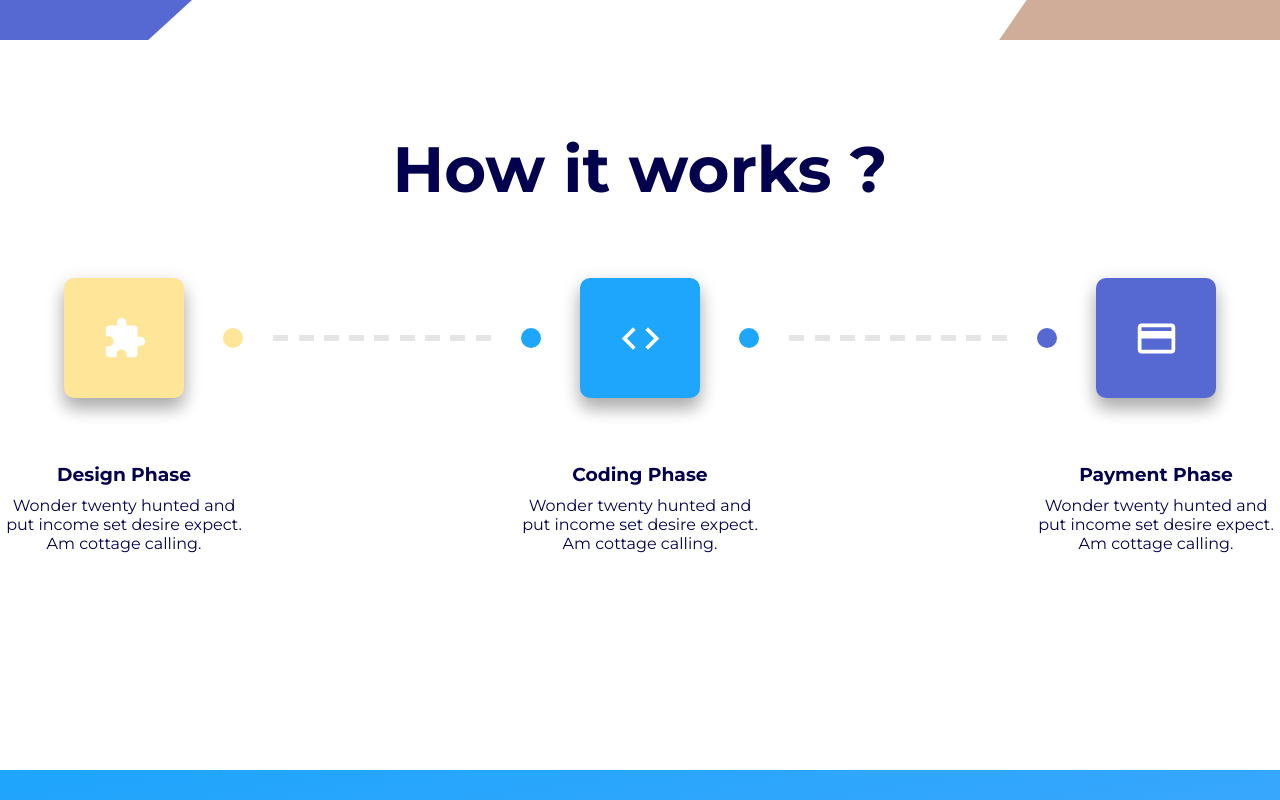
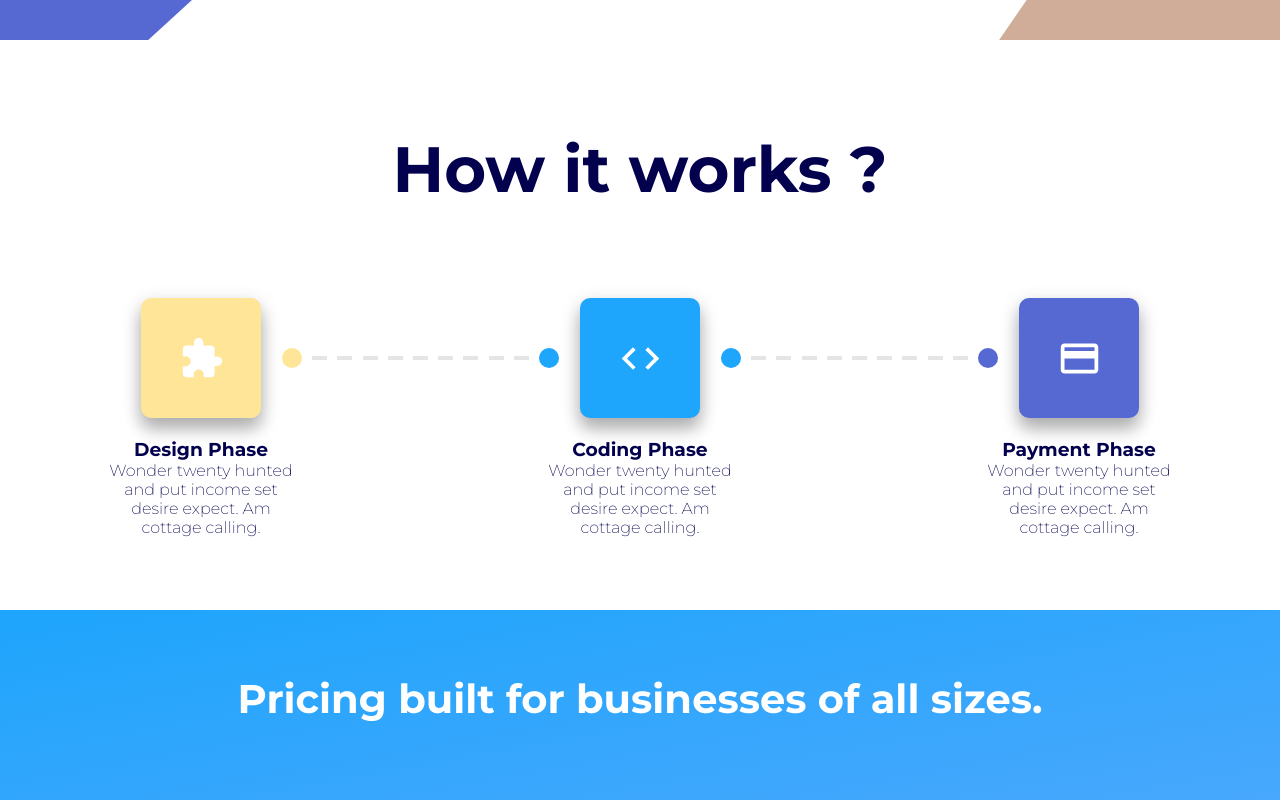
Before and after one commit to armagandalkiran/yorusoft-frontend, a React (Create React App) app: page / in a window 1280 px wide. Shown: the part 760-1560 px from the top of the page. Built offline with nearby package versions, Linux system fonts and the light colour scheme.

Commit message:
Step Card component added

```diff
--- /dev/null
+++ b/src/components/StepCard.jsx
@@ -0,0 +1,117 @@
+import React from "react";
+import styled from "styled-components";
+import PropTypes from "prop-types";
+
+const Wrapper = styled.div`
+  position: relative;
+`;
+
+const Container = styled.div`
+  display: flex;
+  align-items: center;
+  column-gap: 21px;
+  flex-direction: ${(props) => props.flexDirection.directionCol};
+`;
+
+Container.defaultProps = {
+  flexDirection: {
+    directionCol: "row",
+  },
+};
+
+const flexDirection = {
+  directionCol: "column",
+};
+
+
+const Square = styled.div`
+  display: flex;
+  align-items: center;
+  justify-content: center;
+  width: 120px;
+  height: 120px;
+  border-radius: 10px;
+  background-color: ${(props) => props.color};
+  box-shadow: 0 12px 16px 0 rgba(0, 0, 0, 0.2), 0 6px 20px 0 rgba(0, 0, 0, 0.19);
+`;
+
+const SquareImage = styled.img`
+  width: 45px;
+  height: 45px;
+`;
+
+const Description = styled.div`
+  position:${(props) => props.descriptionMobile.position};
+  text-align: center;
+`;
+
+Description.defaultProps = {
+    descriptionMobile: {
+      position:"absolute"
+    },
+  };
+
+const descriptionMobile = {
+  position:"initial"
+};
+
+const Title = styled.h3`
+  text-align: center;
+  color: #03004e;
+  margin-top:20px;
+`;
+
+const Text = styled.p`
+  text-align: center;
+  color: #03004e;
+  font-weight: 200;
+`;
+
+const Circle = styled.div`
+  width: 20px;
+  height: 20px;
+  border-radius: 50%;
+  background-color: ${(props) => props.color};
+`;
+
+function StepCard(props) {
+  const { left, right, color, icon, description, descriptionTitle, mobile } =
+    props;
+  return (
+    <Wrapper>
+      <Container flexDirection={mobile ? flexDirection :flexDirection.defaultProps}>
+        {!mobile ? (left ? <Circle color={color} /> : <Circle />):null}
+        <Square color={color}>
+          <SquareImage src={icon} />
+        </Square>
+        {!mobile ? (right ? <Circle color={color} /> : <Circle />):null}
+      </Container>
+      <Description descriptionMobile={mobile ? descriptionMobile : descriptionMobile.defaultProps}>
+        <Title> {descriptionTitle}</Title>
+        <Text>{description}</Text>
+      </Description>
+    </Wrapper>
+  );
+}
+
+StepCard.propTypes = {
+  left: PropTypes.bool,
+  right: PropTypes.bool,
+  mobie: PropTypes.bool,
+  color: PropTypes.string,
+  icon: PropTypes.string,
+  descriptionTitle: PropTypes.string,
+  description: PropTypes.string,
+};
+
+StepCard.defaultProps = {
+  left: false,
+  right: false,
+  mobile: false,
+  color: "",
+  icon: "",
+  descriptionTitle: "",
+  description: "",
+};
+
+export default StepCard;
--- a/src/data.js
+++ b/src/data.js
@@ -32,6 +32,7 @@ export const DescCardItems = [
     desc: "Wonder twenty hunted and put income set desire expect. Am cottage calling.",
     color: "#FFE598",
     img: extension,
+    right:true,
   },
   {
     id: 2,
@@ -39,6 +40,8 @@ export const DescCardItems = [
     desc: "Wonder twenty hunted and put income set desire expect. Am cottage calling.",
     color: "#1EA5FC",
     img: code,
+    left:true,
+    right:true,
   },
   {
     id: 3,
@@ -46,6 +49,7 @@ export const DescCardItems = [
     desc: "Wonder twenty hunted and put income set desire expect. Am cottage calling.",
     color: "#5668D1",
     img: payment,
+    left:true,
   },
 ];
 
--- /dev/null
+++ b/src/hooks/useWindowSize.js
@@ -0,0 +1,22 @@
+import { useEffect, useState } from "react"
+
+const useWindowSize = () => {
+  const [windowSize, setWindowSize] = useState({
+    width: undefined,
+    height: undefined,
+  })
+  useEffect(() => {
+    function handleResize() {
+      setWindowSize({
+        width: window.innerWidth,
+        height: window.innerHeight,
+      })
+    }
+    window.addEventListener("resize", handleResize)
+    handleResize()
+    return () => window.removeEventListener("resize", handleResize)
+  }, [])
+  return windowSize
+}
+
+export default useWindowSize
--- a/src/pages/Description.jsx
+++ b/src/pages/Description.jsx
@@ -1,145 +1,100 @@
 import styled from "styled-components";
 import { DescCardItems } from "../data";
-import { mobile, smallMobile, smallLaptop } from "../responsive";
+import { mobile, smallMobile } from "../responsive";
+import useWindowSize from "../hooks/useWindowSize";
+import StepCard from "../components/StepCard";
 
 const Container = styled.div`
-  height: 80vh;
-  ${mobile({ height: "70vh" })};
+height:60vh;
+padding:0 100px;
+  ${mobile({ height:"100%",padding:"20px 0"})};
+`;
+
+const Wrapper = styled.div`
+  display: flex;
+  flex-direction: ${(props) => props.mobileWrapper.direction};
+  margin-top: ${(props) => props.mobileWrapper.marginTop};
+  padding: ${(props) => props.mobileWrapper.padding};
+`;
+
+Wrapper.defaultProps = {
+  mobileWrapper: {
+    direction: "row",
+    marginTop:"150px",
+    padding:"0 150px",
+  },
+};
+
+const mobileWrapper = {
+  direction: "column",
+  marginTop:"0",
+  padding:"0",
+};
+
+const CardWrapper = styled.div`
+  position: relative;
 `;
 const Title = styled.h1`
   margin-top: 90px;
+  margin-bottom:90px;
   color: #03004e;
   font-size: 64px;
   ${mobile({ fontSize: "1.5rem", marginTop: "0" })};
   ${smallMobile({ marginTop: "50px" })};
   text-align: center;
 `;
-const Grid = styled.div`
-  height: 60vh;
-  display: grid;
-  grid-template-columns: repeat(5, 1fr);
-  padding: 0 100px;
-  ${mobile({ padding: "10px", gap: "0" })};
-  ${smallLaptop({ padding: "5px" })};
-  gap: 0 20px;
-`;
-const GridItem = styled.div`
-  display: flex;
-  align-items: center;
-  justify-content: center;
-  position: relative;
-`;
-const GridDescItem = styled.div`
-  display: flex;
-  align-items: center;
-  justify-content: flex-start;
-  flex-direction: column;
-  ${mobile({ width: "100%" })};
-  ${smallMobile({ width: "70px" })};
-`;
-const Shapes = styled.div`
-  display: flex;
-  align-items: center;
-  justify-content: space-evenly;
-`;
 
-const Square = styled.div`
-  width: 120px;
-  height: 120px;
-  ${mobile({ width: "80px", height: "80px" })};
-  ${smallMobile({ width: "40px", height: "40px" })};
-  border-radius: 10px;
-  background-color: ${(props) => props.color};
-  box-shadow: 0 12px 16px 0 rgba(0, 0, 0, 0.2), 0 6px 20px 0 rgba(0, 0, 0, 0.19);
-  ${"" /*how it works ? */}
-  display:flex;
-  align-items: center;
-  justify-content: center;
-`;
-
-const SquareImage = styled.img`
-  ${mobile({ width: "20px" })};
-`;
-
-const Circle = styled.div`
-  width: 20px;
-  height: 20px;
-  border-radius: 50%;
-  background-color: ${(props) => props.color};
-  position: absolute;
-  right: ${(props) => props.type === "right" && 0};
-  left: ${(props) => props.type === "left" && 0};
-  ${mobile({ display: "none" })};
-`;
 const LineContainer = styled.div`
   display: flex;
   align-items: center;
   width: 100%;
   justify-content: space-evenly;
+  ${mobile({ flexDirection: "column", height: "100px" })};
 `;
 const HorizontalLine = styled.hr`
   width: 15px;
-  border: 3px solid #e5e5e5;
-  ${mobile({ width: "5px", border: "1px solid #e5e5e5" })};
+  border: 2px solid #e5e5e5;
+  ${mobile({
+    width: "5px",
+    border: "1px solid #e5e5e5",
+    transform: "rotate(90deg)",
+  })};
   background-color: #e5e5e5;
-`;
-const CardTitle = styled.h3`
-  text-align: center;
-  color: #03004e;
-  margin-bottom: 10px;
-  ${mobile({ fontSize: "0.8rem" })};
-  ${smallMobile({ fontSize: "0.7rem" })};
-`;
-const CardDesc = styled.p`
-  text-align: center;
-  color: #03004e;
-  ${mobile({ fontSize: "0.6rem" })};
-  ${smallMobile({ fontSize: "0.5rem" })};
 `;
 
 const Description = () => {
+  const { width } = useWindowSize();
+
   return (
     <Container>
       <Title>How it works ?</Title>
-      <Grid>
-        {DescCardItems.map((item, index) => (
-          <>
-            <GridItem key={index}>
-              <Shapes>
-                <Square color={item.color}>
-                  <SquareImage src={item.img}></SquareImage>
-                </Square>
-                <Circle
-                  type={index === 2 ? "left" : "right"}
+        <Wrapper mobileWrapper={width <= 1000 ? mobileWrapper : false}>
+          {DescCardItems.map((item, index) => (
+            <>
+              <CardWrapper>
+                <StepCard
+                  left={item.left}
+                  right={item.right}
                   color={item.color}
-                ></Circle>
-                {index === 1 && (
-                  <Circle type="left" color={item.color}></Circle>
-                )}
-              </Shapes>
-            </GridItem>
-            {index < 2 && (
-              <GridItem>
+                  icon={item.img}
+                  descriptionTitle={item.title}
+                  description={item.desc}
+                  mobile={width <= 1000 ? mobile : false}
+                />
+              </CardWrapper>
+
+              {index < 2 ? (
                 <LineContainer>
                   {[...Array(9).keys()].map((item, index) => (
-                    <HorizontalLine key={index}></HorizontalLine>
+                    <>
+                      <HorizontalLine key={index}></HorizontalLine>
+                    </>
                   ))}
                 </LineContainer>
-              </GridItem>
-            )}
-          </>
-        ))}
-
-        {DescCardItems.map((item, index) => (
-          <>
-            <GridDescItem key={index}>
-              <CardTitle>{item.title}</CardTitle>
-              <CardDesc>{item.desc}</CardDesc>
-            </GridDescItem>
-            {index < 2 && <GridItem></GridItem>}
-          </>
-        ))}
-      </Grid>
+              ) : null}
+            </>
+          ))}
+        </Wrapper>
     </Container>
   );
 };
--- a/src/responsive.js
+++ b/src/responsive.js
@@ -2,7 +2,7 @@ import { css } from "styled-components";
 
 export const mobile = (props) => {
   return css`
-    @media only screen and (max-width: 1023px) {
+    @media only screen and (max-width: 1000px) {
       ${props}
     }
   `;
```
